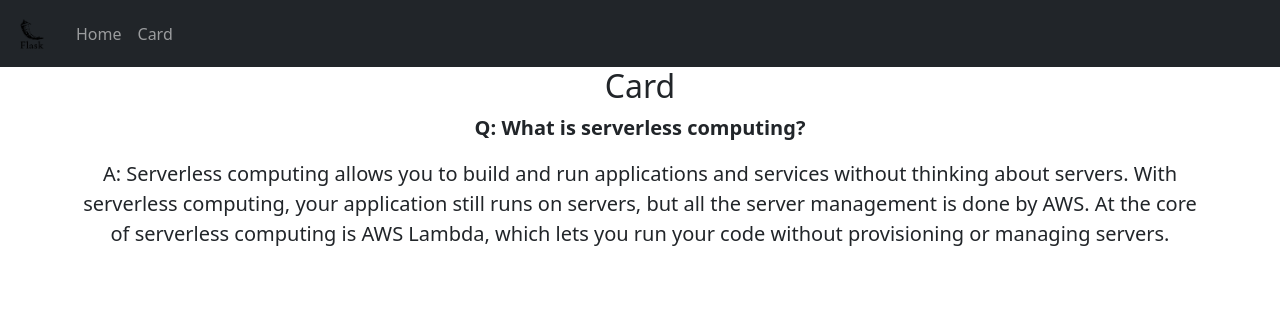
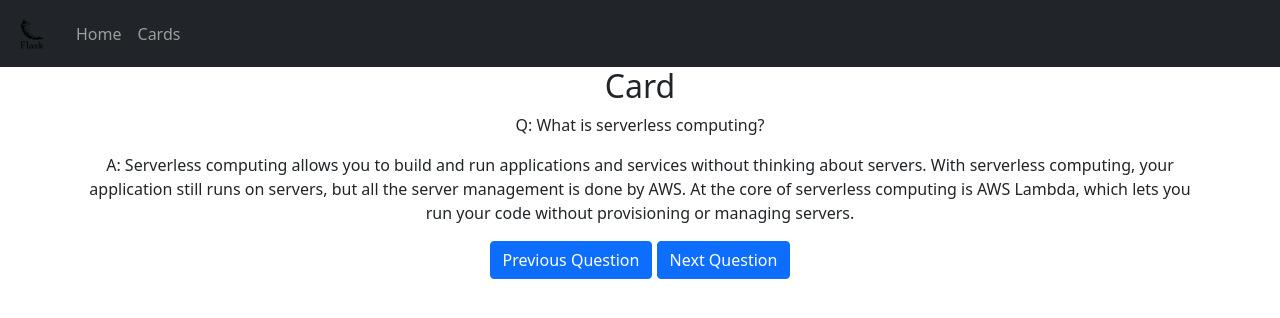
Before and after one commit to maroskukan/flask-webapp, a Flask app: page /card/1 in a window 1280 px wide. Shown: the top 318 px of the page. Run offline with Flask 2, Linux system fonts and the light colour scheme; some libraries are stand-ins or nearby versions.

Commit message:
Separated cards from card view and added view logic

```diff
--- a/src/app.py
+++ b/src/app.py
@@ -7,12 +7,7 @@ import os
 
 
 app = Flask(__name__)
-views = 0
 
-content = {
-    "header": "Learning Flask",
-    "message": "This the content message"
-    }
 
 @app.errorhandler(404)
 
@@ -28,20 +23,23 @@ def home():
     )
 
 
-@app.route('/card')
-def card():
-    card = db[0]
+@app.route('/cards')
+def cards():
+    cards = db
     return render_template(
-        'card.html',
-        content=card)
+        'cards.html',
+        cards=cards)
 
 @app.route('/card/<int:index>')
-def card_view(index):
+def card(index):
     try:
         card = db[index]
+        max_index = len(db) - 1
         return render_template(
             'card.html',
-            content=card)
+            card=card,
+            index=index,
+            max_index=max_index)
     except IndexError:
         abort(404)
 
--- a/src/templates/404.html
+++ b/src/templates/404.html
@@ -5,8 +5,8 @@
 <div class="container text-center">
     <div class="row">
         <div class="col">
-            <h1>404</h1>
-            <h3>Sorry, the page you tried cannot be found.</h3>
+            <h2>404</h2>
+            <p>Sorry, the page you tried cannot be found.</p>
         </div>
     </div>
 </div>
--- a/src/templates/base.html
+++ b/src/templates/base.html
@@ -23,7 +23,7 @@
                 <a class="nav-link "nav-item {{ 'active' if active_page == 'home' else '' }}" aria-current="page" href="{{ url_for('home') }}">Home</a>
               </li>
               <li class="nav-item">
-                <a class="nav-link "nav-item {{ 'active' if active_page == 'card' else '' }}" aria-current="page" href="{{ url_for('card') }}">Card</a>
+                <a class="nav-link "nav-item {{ 'active' if active_page == 'cards' else '' }}" aria-current="page" href="{{ url_for('cards') }}">Cards</a>
               </li>
             </ul>
           </div>
--- a/src/templates/card.html
+++ b/src/templates/card.html
@@ -5,9 +5,23 @@
 <div class="container text-center">
     <div class="row">
         <div class="col">
+            {% if card %}
             <h2>Card</h2>
-            <p class="lead fw-bold">Q: {{ content.question }}</p>
-            <p class="lead">A: {{ content.answer }}</p>
+            <p>Q: {{ card.question }}</p>
+            <p>A: {{ card.answer }}</p>
+            <p>
+                {% if index > 0 %}
+                <a class="btn btn-primary" href="{{ url_for('card', index=index-1) }}" role="button">Previous Question</a>
+                {% endif %}
+                {% if index < max_index %}
+                <a class="btn btn-primary" href="{{ url_for('card', index=index+1) }}" role="button">Next Question</a>
+                {% else %}
+                <a class="btn btn-primary" href="{{ url_for('card', index=0) }}" role="button">Start over</a>
+                {% endif %}
+            </p>
+            {% else %}
+            <p>No card to show</p>
+            {% endif %}
         </div>
     </div>
 </div>
```
Also changed, not shown: src/templates/cards.html (added, +21 -0 lines).
